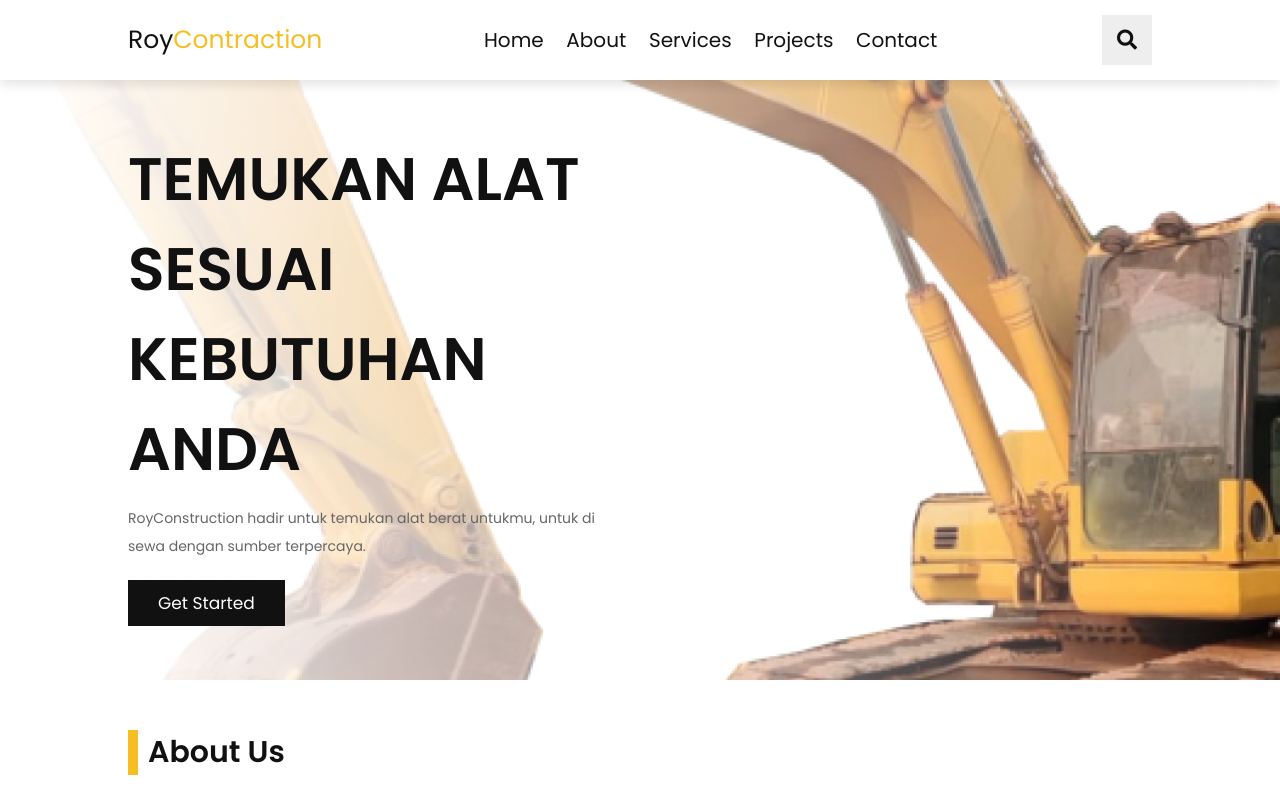
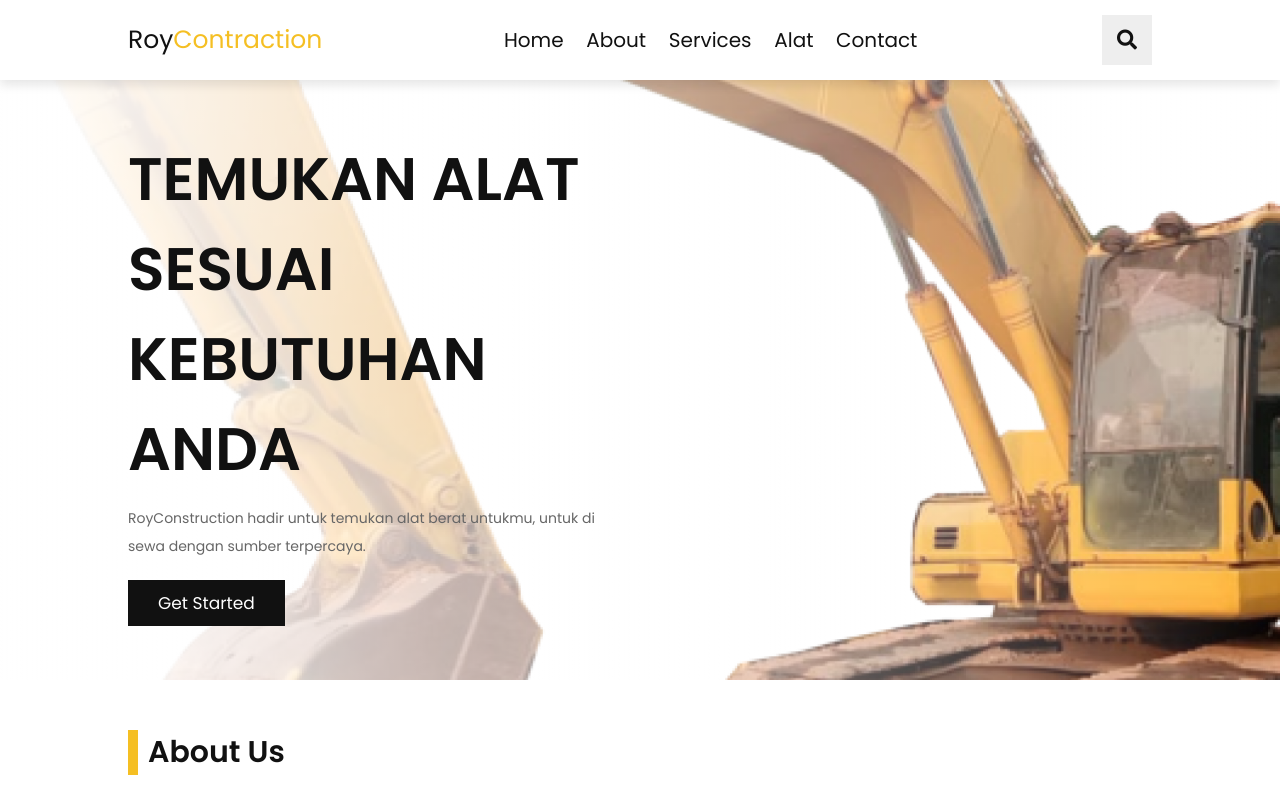
Before and after one commit to Razor-Sec/RoyContraction.github.io, a plain HTML site: page index.html in a window 1280 px wide. Shown: the top 800 px of the page. Drawn offline with nearby package versions, Linux system fonts and the light colour scheme; some packages are replaced by stand-ins of ours; a script that the page names is missing.

Commit message:
first commit

```diff
--- a/index.html
+++ b/index.html
@@ -31,7 +31,7 @@
       <a href="#home">home</a>
       <a href="#about">about</a>
       <a href="#services">services</a>
-      <a href="#projects">projects</a>
+      <a href="#projects">Alat</a>
       <a href="#contact">contact</a>
    </nav>
 
@@ -394,7 +394,7 @@
       <a class="btn" href="#home">home</a>
       <a class="btn" href="#about">about</a>
       <a class="btn" href="#services">services</a>
-      <a class="btn" href="#projects">projects</a>
+      <a class="btn" href="#projects">Alat</a>
       <a class="btn" href="#contact">contact</a>
    </div>
 
```
